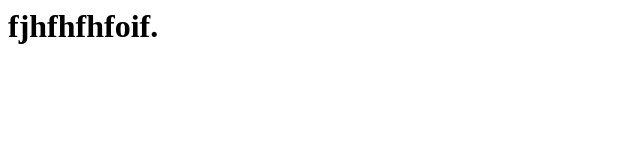
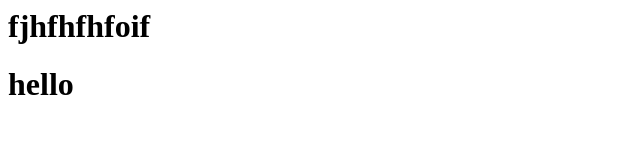
Before and after one commit to jawadali321-oss/local, a plain HTML site: page index.html in a window 1280 px wide. Shown: the whole page, without its empty margins (0-640 px from the left). Drawn offline with Linux system fonts and the light colour scheme.

Commit message:
for checking diff

```diff
--- a/index.html
+++ b/index.html
@@ -1 +1,2 @@
-<h1>fjhfhfhfoif.</h1>
+<h1>fjhfhfhfoif</h1>
+<h1>hello</h1>
```
